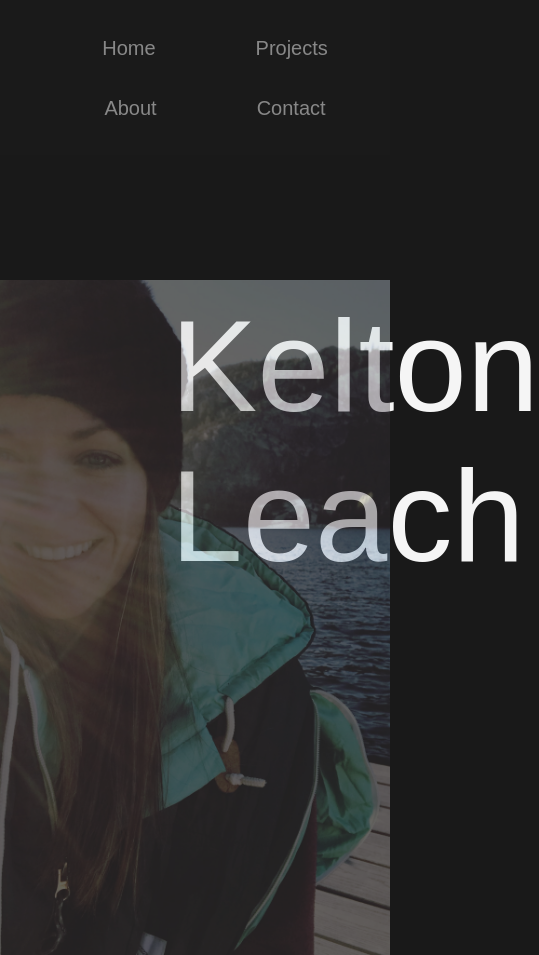
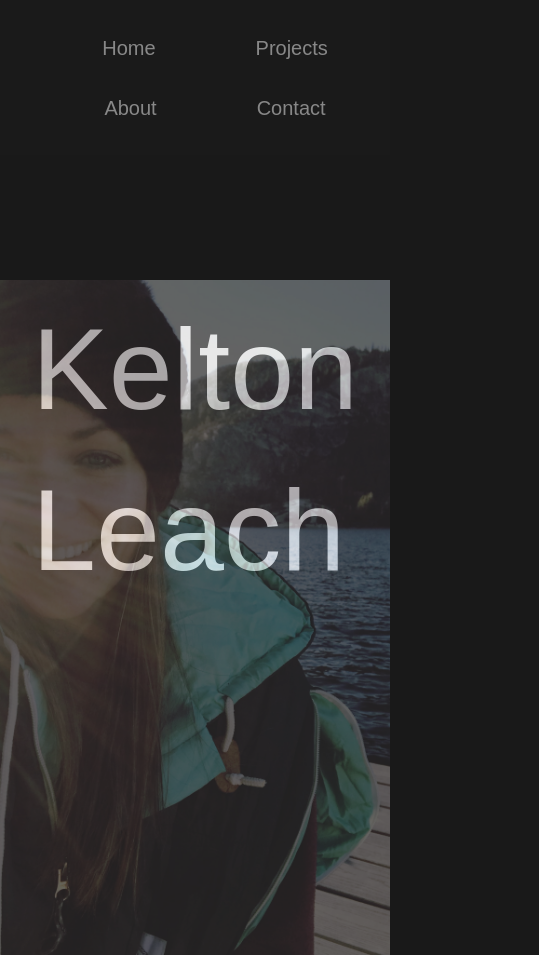
Before and after one commit to Keltonlea/Portfolio, a plain HTML site: page index.html in a window 390 px wide. Shown: the top 955 px of the page, 539 px wide, since content can reach past the window. Drawn offline with Linux system fonts and the light colour scheme.

Commit message:
media query for large screens

```diff
--- a/assets/style.css
+++ b/assets/style.css
@@ -9,6 +9,7 @@ body{
     background: #191919;
     font-family:sans-serif;
     font-size:1.75rem;
+    line-height:1.4
 }
 
 main {
@@ -222,6 +223,7 @@ justify-content: center;
 
    .fig-img {
        top:280px;
+       justify-content: center;
    }
 
 .card-column {
@@ -237,4 +239,17 @@ justify-content: center;
     justify-content: center;
     font-size: 2rem;
 }
+.kelton {
+    justify-content:center;
+    font-size: 11.5rem;
 }
+
+@media screen and (min-width: 900px) {
+
+    .name-section {
+        padding: 0 300px;
+    }
+}
+
+}
+}
--- a/index.html
+++ b/index.html
@@ -97,6 +97,5 @@
       <p>Designed by Kelton ❤️️ </p>
   </footer>
 
-    <body>
 </body>
 </html>
```
